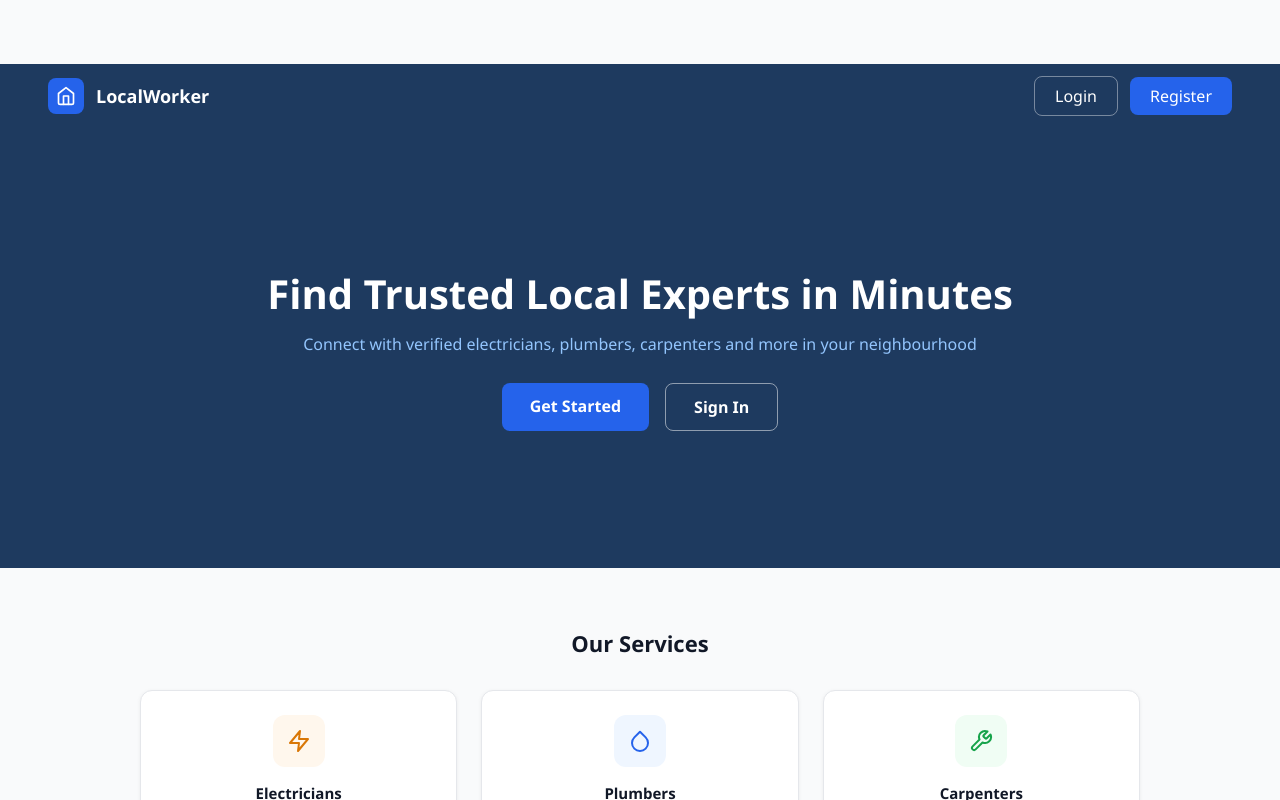
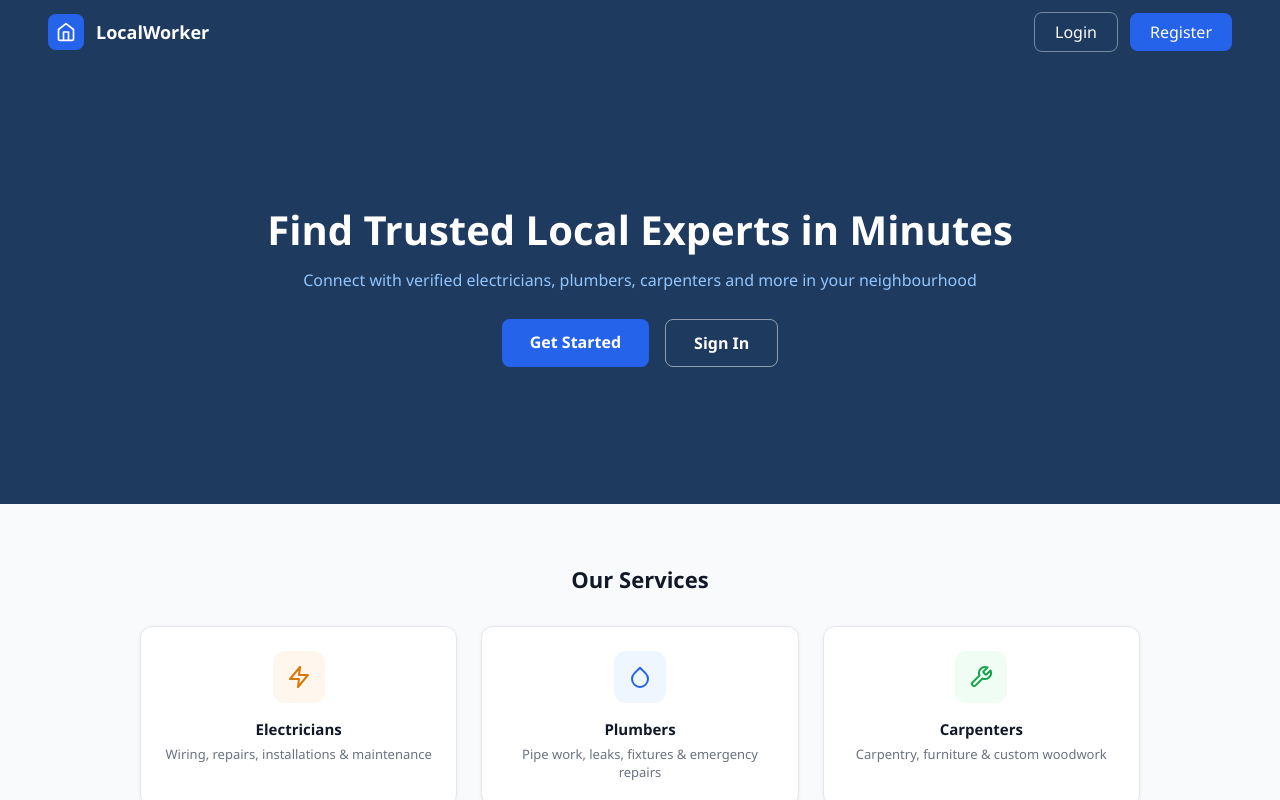
Before and after one commit to tejnaiduu/LocalWorker, a React app in the folder frontend/: page / in a window 1280 px wide. Shown: the top 800 px of the page. Built offline with nearby package versions, Linux system fonts and the light colour scheme; no server answers; the HTML template or start-up script is replaced by a standard one.

Commit message:
updated code

```diff
--- a/frontend/src/App.jsx
+++ b/frontend/src/App.jsx
@@ -461,7 +461,7 @@ function HomePage() {
   };
 
   return (
-    <div style={{ paddingTop: '64px' }}>
+    <div>
       {/* Navbar */}
       <nav style={styles.navbar}>
         <div style={styles.navbarLogo}>
```
Also changed, not shown: 2 other files (tests, documents, lock files or other folders).
